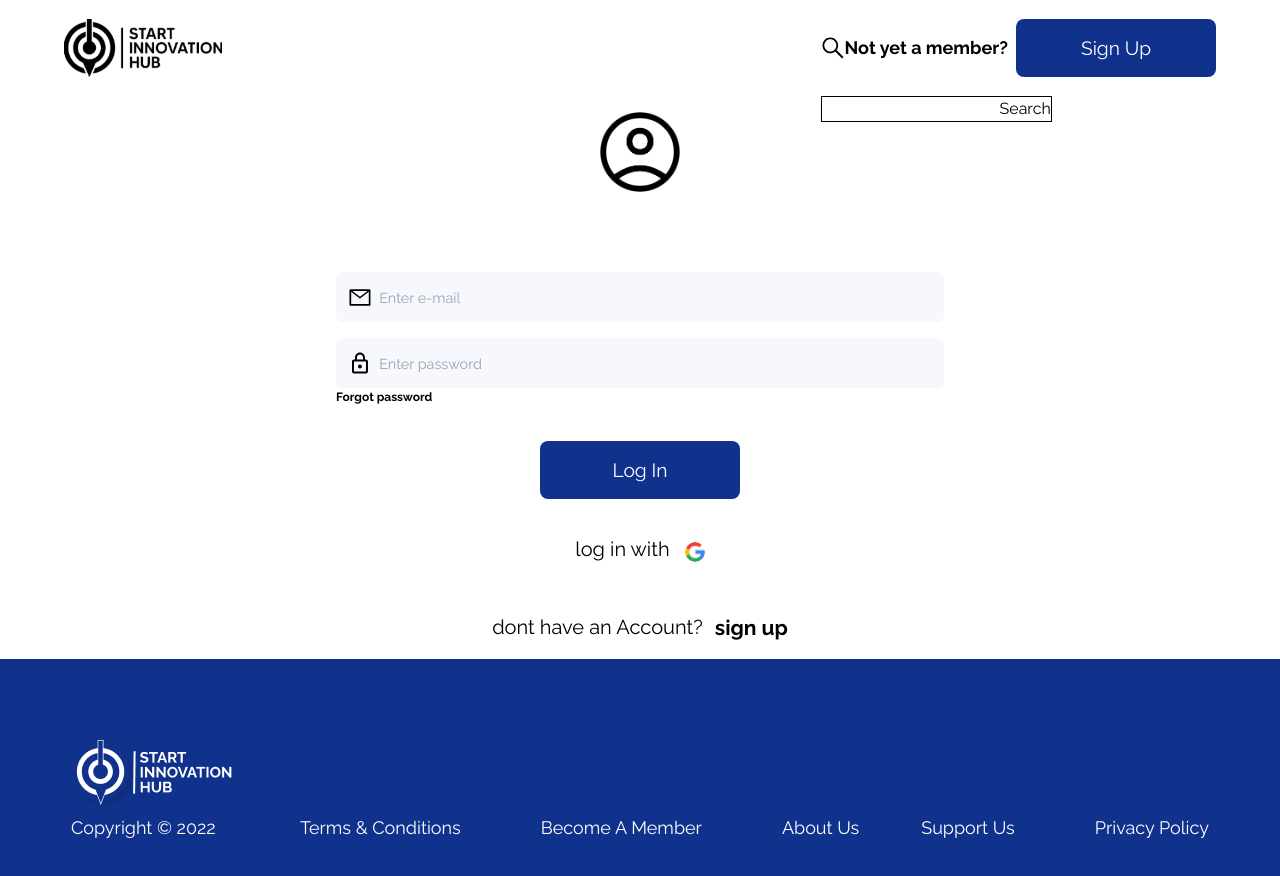
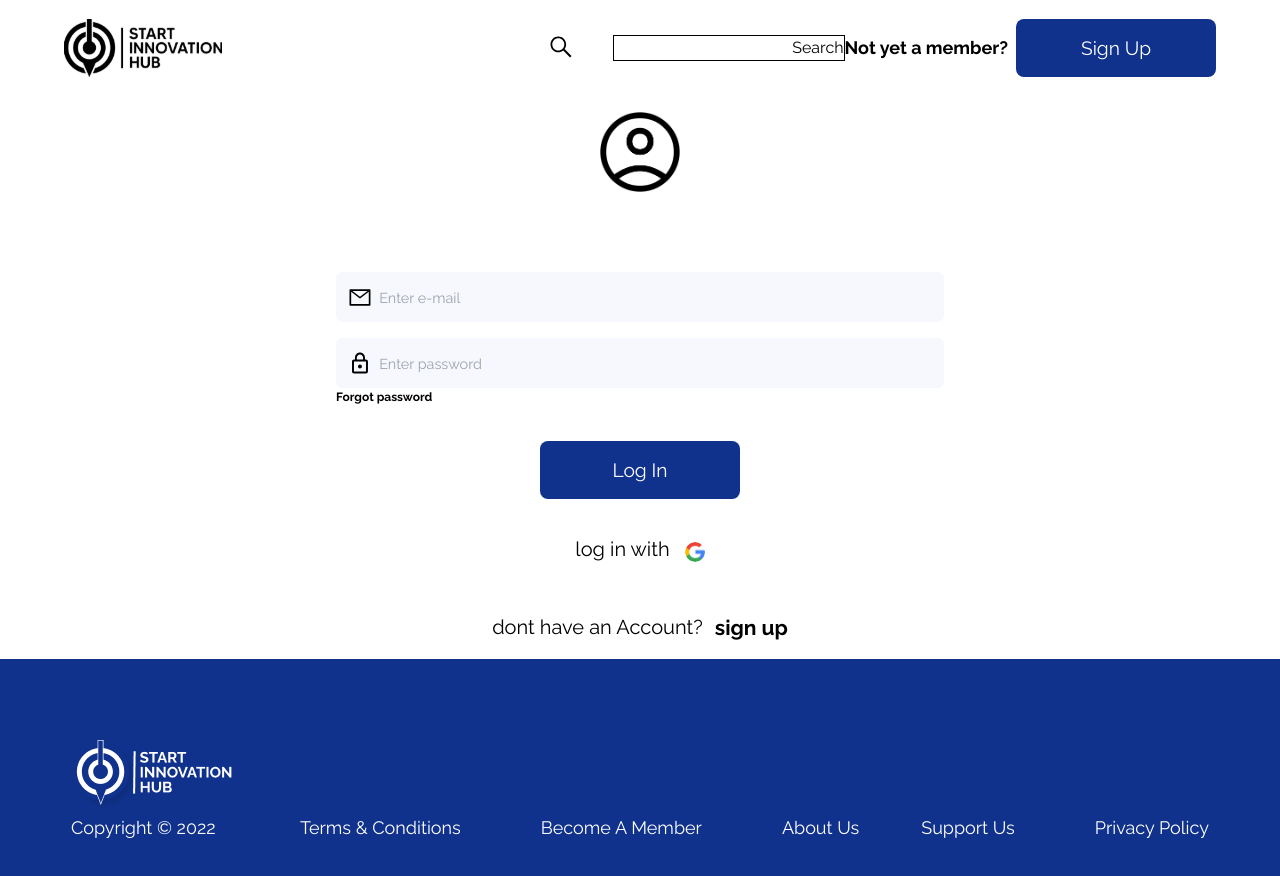
Before and after one commit to SIH-FRONTEND/sih-connect, a React (Vite) app: page /login in a window 1280 px wide. Both pictures are taken after a click on the icon 832 px from the left and 48 px from the top of the page. Shown: the top 876 px of the page. Built offline with nearby package versions, Linux system fonts and the light colour scheme.

Commit message:
fe:major commits

```diff
--- a/src/components/Layout/Nav.jsx
+++ b/src/components/Layout/Nav.jsx
@@ -8,8 +8,8 @@ import { useState, useRef } from "react";
 import Starthublogo from "../../assets/starthub_logo.svg";
 import { IconContext } from "react-icons";
 import { FaSistrix } from "react-icons/fa";
-import { RxBell } from "react-icons/rx";
-import { RxAvatar } from "react-icons/rx";
+import { RxBell, RxAvatar } from "react-icons/rx";
+
 import { FiMenu } from "react-icons/fi";
 
 //importing for store actions
@@ -40,7 +40,7 @@ const Nav = () => {
     const response = await fetch(
       `https://starthubconnect.adaptable.app/user/filter?search_string=${searchParam}`
     );
-    console.log(response)
+    console.log(response);
 
     // const fetchData = await JSON.parse(response);
 
@@ -65,7 +65,7 @@ const Nav = () => {
             <form
               onSubmit={searchHandler}
               action="submit"
-              className="absolute top-[6em] border border-solid border-black "
+              className="absolute xl2:static top-[6em] border border-solid border-black "
             >
               <input type="text" ref={searchRef} />
               <button type="submit">Search</button>
--- a/src/components/auth/Login.jsx
+++ b/src/components/auth/Login.jsx
@@ -45,17 +45,15 @@ const Login = () => {
         "https://starthubconnect.adaptable.app/auth/login",
         { email, password }
       );
-      console.log(result);
+      // console.log(result);
       setData(result.user);
       setIsPending(false);
-      setError(null);
       dispatch(authActions.handleLogin(result.token));
       navigate(`/${data.id}/profile`, { replace: true });
     } catch (error) {
-      console.log(error);
+      // console.log(error);
       setError(error);
       setIsPending(false);
-      setData(null);
     }
   };
 
--- a/src/components/auth/Register.jsx
+++ b/src/components/auth/Register.jsx
@@ -76,14 +76,12 @@ const Register = () => {
 
       setData(data);
       setIsPending(false);
-      setError(null);
       dispatch(authActions.handleLogin());
-      navigate(`/${data.id}/profile`, { replace: true });
+      navigate(`/login`, { replace: true });
     } catch (error) {
       console.log(error);
       setError(error);
       setIsPending(false);
-      setData(null);
     }
   };
   //className for each row of inputs
```
